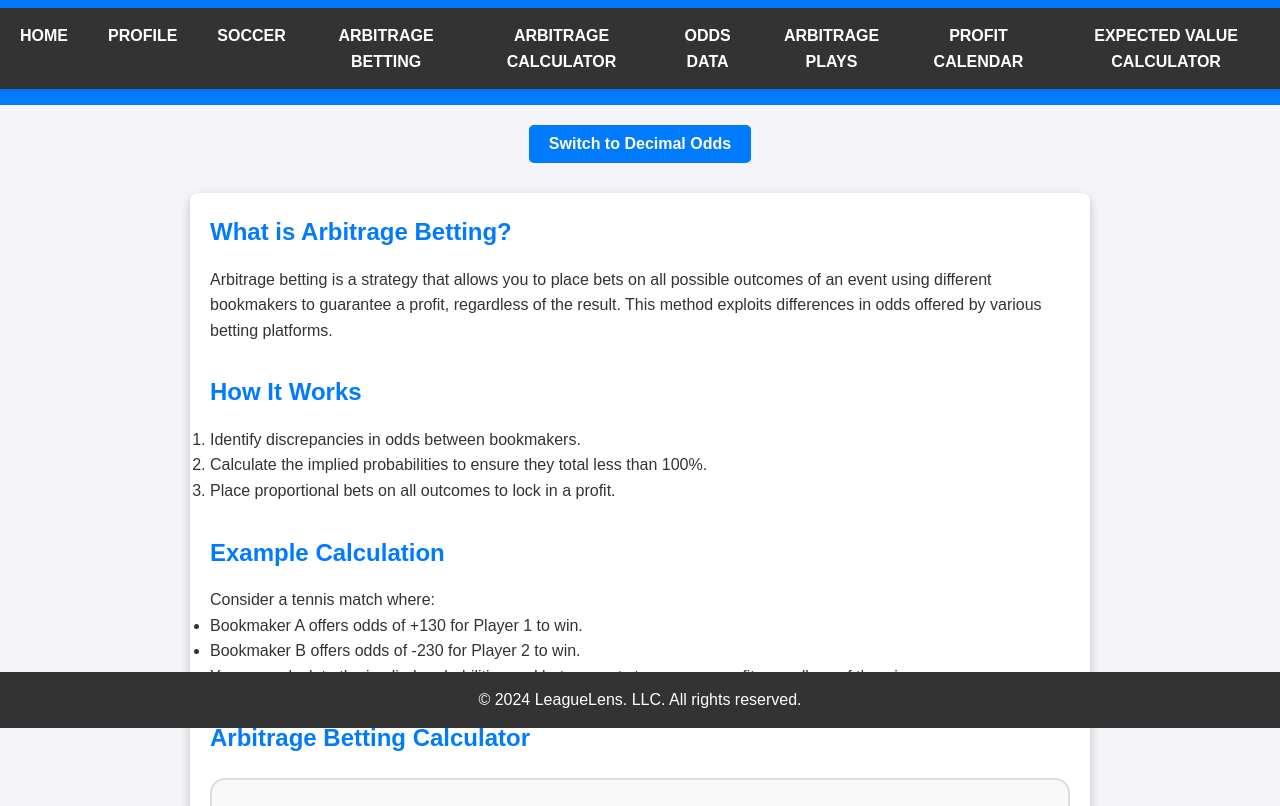
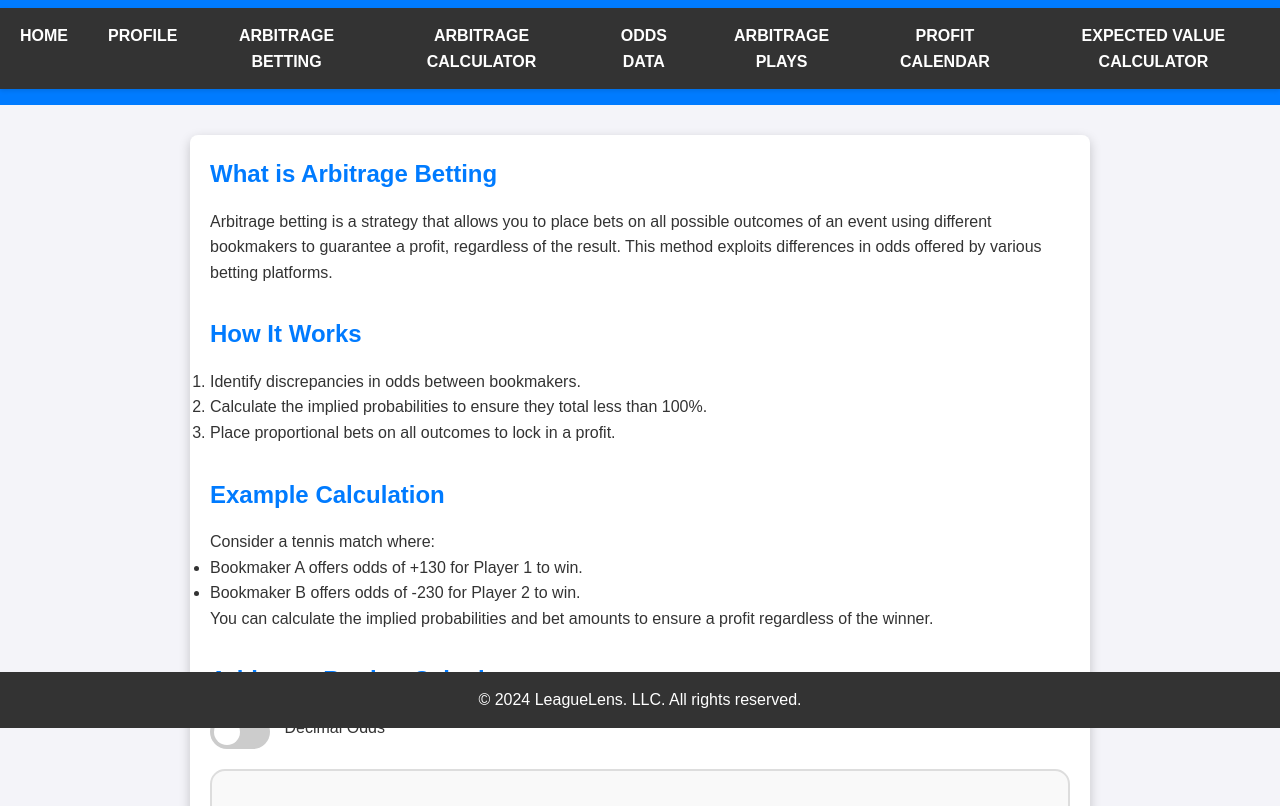
Before and after one commit to Shafian/LeagueLens, a website: page public/arbitrage_calculator.html in a window 1280 px wide. Shown: the part 72-878 px from the top of the page. Drawn offline with Linux system fonts and the light colour scheme.

Commit message:
changes to arb calc

```diff
--- a/public/arbitrage_calculator.html
+++ b/public/arbitrage_calculator.html
@@ -17,27 +17,53 @@
             color: #333;
         }
 
-        /* Styling for the toggle button section */
-        .toggle-button {
-            display: flex;
-            justify-content: center;
-            margin: 20px auto;
+        /* Toggle switch styling */
+        .switch {
+            position: relative;
+            display: inline-block;
+            width: 60px;
+            height: 34px;
+            margin-right: 10px;
         }
 
-        .toggle-button button {
-            padding: 10px 20px;
-            background-color: #007bff;
-            color: white;
-            border: none;
-            border-radius: 5px;
-            font-size: 16px;
-            font-weight: bold;
-            cursor: pointer;
+        .switch input {
+            opacity: 0;
+            width: 0;
+            height: 0;
         }
 
-        .toggle-button button:hover {
-            background-color: #0056b3;
+        .slider {
+            position: absolute;
+            cursor: pointer;
+            top: 0;
+            left: 0;
+            right: 0;
+            bottom: 0;
+            background-color: #ccc;
+            transition: 0.4s;
+            border-radius: 34px;
         }
+
+        .slider:before {
+            position: absolute;
+            content: "";
+            height: 26px;
+            width: 26px;
+            left: 4px;
+            bottom: 4px;
+            background-color: white;
+            transition: 0.4s;
+            border-radius: 50%;
+        }
+
+        input:checked + .slider {
+            background-color: #007bff;
+        }
+
+        input:checked + .slider:before {
+            transform: translateX(26px);
+        }
+
         .site-header {
             background-color: #007bff;
             color: white;
@@ -191,6 +217,7 @@
             // Update the button text dynamically
             document.getElementById('toggle-label').textContent = isAmericanOdds ? 'Decimal Odds' : 'American Odds';
         }
+
         // Restore the toggle state on page load
         window.onload = () => {
                     const savedState = localStorage.getItem('isAmericanOdds');
@@ -226,8 +253,8 @@
 
             try {
                 // Convert odds based on the current input format
-                const decimalOdds1 = isAmericanOdds ? convertOddsToDecimal(odds1) : parseFloat(odds1);
-                const decimalOdds2 = isAmericanOdds ? convertOddsToDecimal(odds2) : parseFloat(odds2);
+                const decimalOdds2 = isAmericanOdds ? convertOddsToDecimal(odds1) : parseFloat(odds1);
+                const decimalOdds1 = isAmericanOdds ? convertOddsToDecimal(odds2) : parseFloat(odds2);
 
                 // Validate converted odds
                 if (isNaN(decimalOdds1) || isNaN(decimalOdds2) || decimalOdds1 <= 0 || decimalOdds2 <= 0) {
@@ -275,6 +302,7 @@
         }
     </script>
 </head>
+
 <body>
 
     <header class="site-header">
@@ -283,7 +311,6 @@
             <ul>
                 <li><a href="home.html">Home</a></li>
                 <li><a href="profile.html">Profile</a></li>
-        <li><a href="soccer.html">Soccer</a></li>
                 <li><a href="arbitrage_betting.html">Arbitrage Betting</a></li>
                 <li><a href="arbitrage_calculator.html">Arbitrage Calculator</a></li>
                 <li><a href="odds.html">Odds Data</a></li>
@@ -294,16 +321,10 @@
         </nav>
     </header>
 
-    <!-- Button to toggle between American and Decimal odds -->
-    <div class="toggle-button">
-        <button onclick="toggleOddsInput()">
-            Switch to <span id="toggle-label">Decimal Odds</span>
-        </button>
-    </div>
 
     <main>
         <section>
-            <h2>What is Arbitrage Betting?</h2>
+            <h2>What is Arbitrage Betting</h2>
             <p>Arbitrage betting is a strategy that allows you to place bets on all possible outcomes of an event using different bookmakers to guarantee a profit, regardless of the result. This method exploits differences in odds offered by various betting platforms.</p>
         </section>
 
@@ -328,6 +349,17 @@
 
         <section>
             <h2>Arbitrage Betting Calculator</h2>
+
+            <!-- Button to toggle between American and Decimal odds -->
+            <div class="toggle-button">
+                <label class="switch">
+                    <input type="checkbox" id="odds-toggle" onchange="toggleOddsInput()">
+                    <span class="slider"></span>
+                </label>
+                <span id="toggle-label">Decimal Odds</span>
+            </div>
+
+
             <form onsubmit="event.preventDefault(); calculateArbitrage();">
                 <!-- Input for Outcome 1 odds -->
                 <label id="odds1-label" for="odds1">Odds for Outcome 1 (American):</label>
```
Lines whose indentation alone changed are shown as unchanged.
